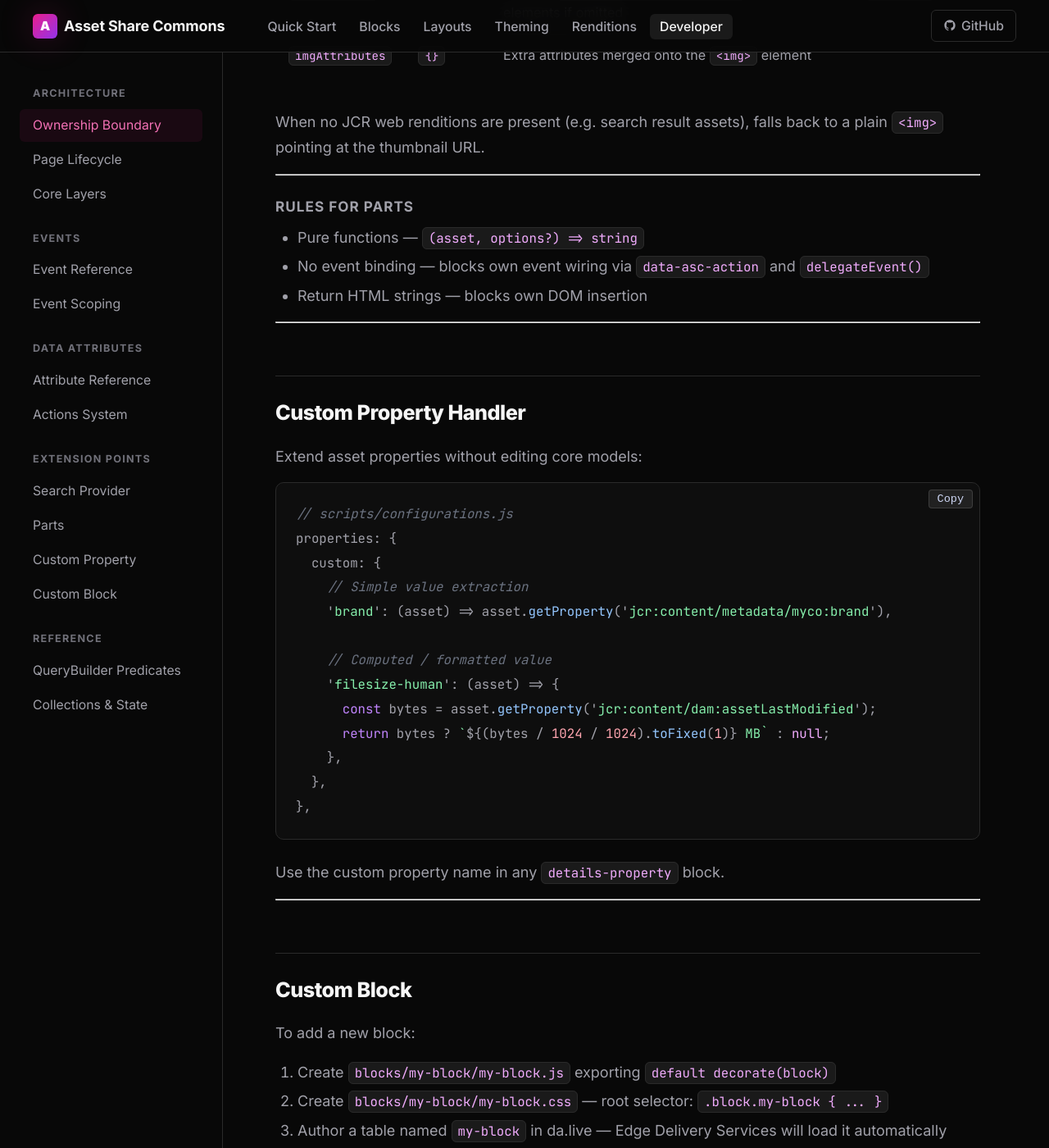
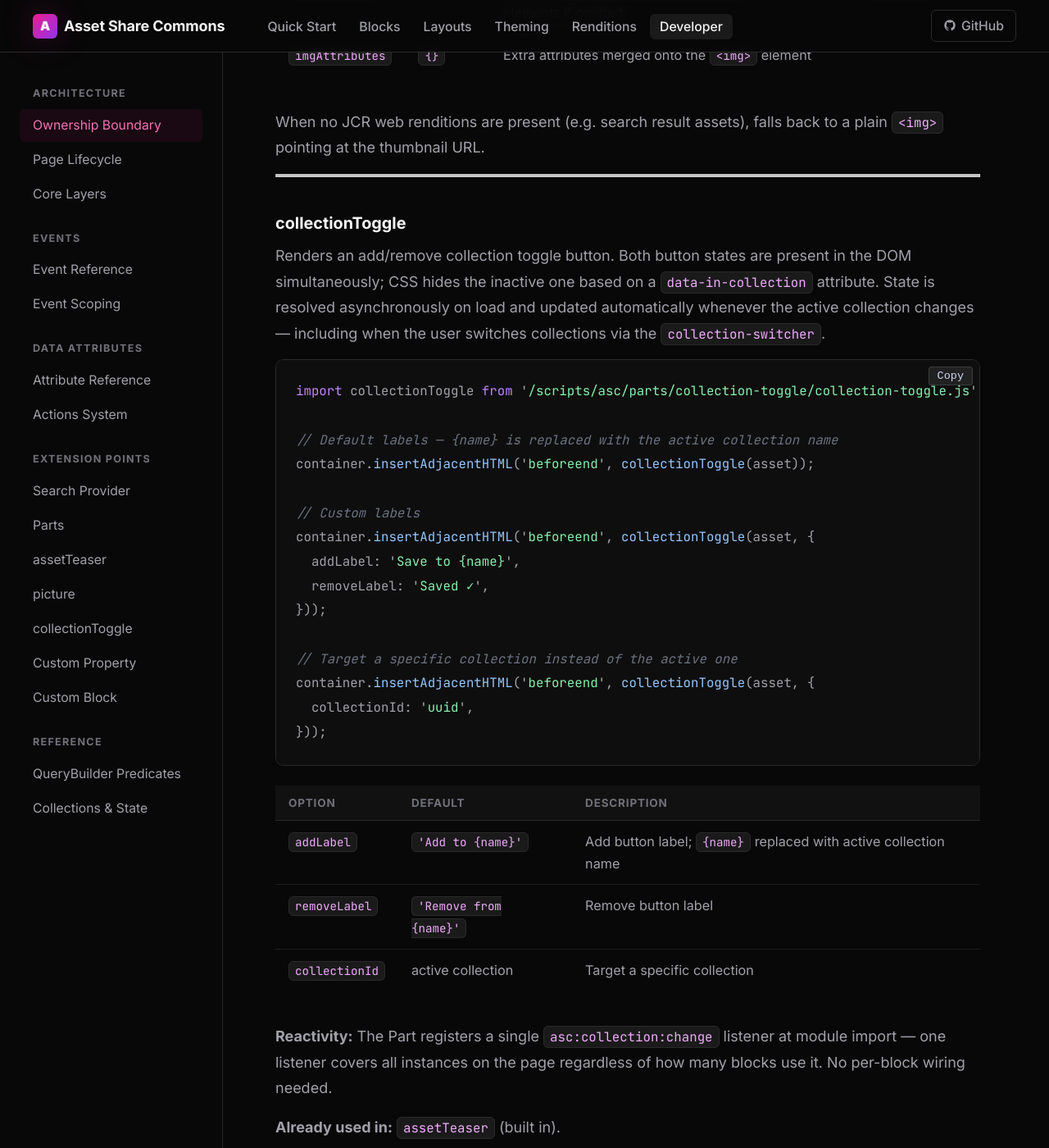
Before and after one commit to davidjgonzalez/asset-share-commons-eds, a Jekyll site: the page built from developer.md, in a window 1280 px wide and 1400 px high, scrolled down 9405 px. Shown: the whole window at 82% size. Built offline with Jekyll 4.4.1, drawn with Linux system fonts in a browser that asks for light colours.

Commit message:
docs: document collectionToggle part — reactive add/remove button
Co-Authored-By: Claude Sonnet 4.6 <noreply@anthropic.com>

````diff
--- a/developer.md
+++ b/developer.md
@@ -29,6 +29,12 @@ sidebar:
         url: "#search-provider"
       - title: Parts
         url: "#parts"
+      - title: assetTeaser
+        url: "#assetteaser"
+      - title: picture
+        url: "#picture"
+      - title: collectionToggle
+        url: "#collectiontoggle"
       - title: Custom Property
         url: "#custom-property"
       - title: Custom Block
@@ -280,6 +286,42 @@ When no JCR web renditions are present (e.g. search result assets), falls back t
 
 ---
 
+---
+
+### collectionToggle
+
+Renders an add/remove collection toggle button. Both button states are present in the DOM simultaneously; CSS hides the inactive one based on a `data-in-collection` attribute. State is resolved asynchronously on load and updated automatically whenever the active collection changes — including when the user switches collections via the `collection-switcher`.
+
+```js
+import collectionToggle from '/scripts/asc/parts/collection-toggle/collection-toggle.js';
+
+// Default labels — {name} is replaced with the active collection name
+container.insertAdjacentHTML('beforeend', collectionToggle(asset));
+
+// Custom labels
+container.insertAdjacentHTML('beforeend', collectionToggle(asset, {
+  addLabel: 'Save to {name}',
+  removeLabel: 'Saved ✓',
+}));
+
+// Target a specific collection instead of the active one
+container.insertAdjacentHTML('beforeend', collectionToggle(asset, {
+  collectionId: 'uuid',
+}));
+```
+
+| Option | Default | Description |
+|--------|---------|-------------|
+| `addLabel` | `'Add to {name}'` | Add button label; `{name}` replaced with active collection name |
+| `removeLabel` | `'Remove from {name}'` | Remove button label |
+| `collectionId` | active collection | Target a specific collection |
+
+**Reactivity:** The Part registers a single `asc:collection:change` listener at module import — one listener covers all instances on the page regardless of how many blocks use it. No per-block wiring needed.
+
+**Already used in:** `assetTeaser` (built in).
+
+---
+
 #### Rules for Parts
 
 - Pure functions — `(asset, options?) => string`
````
